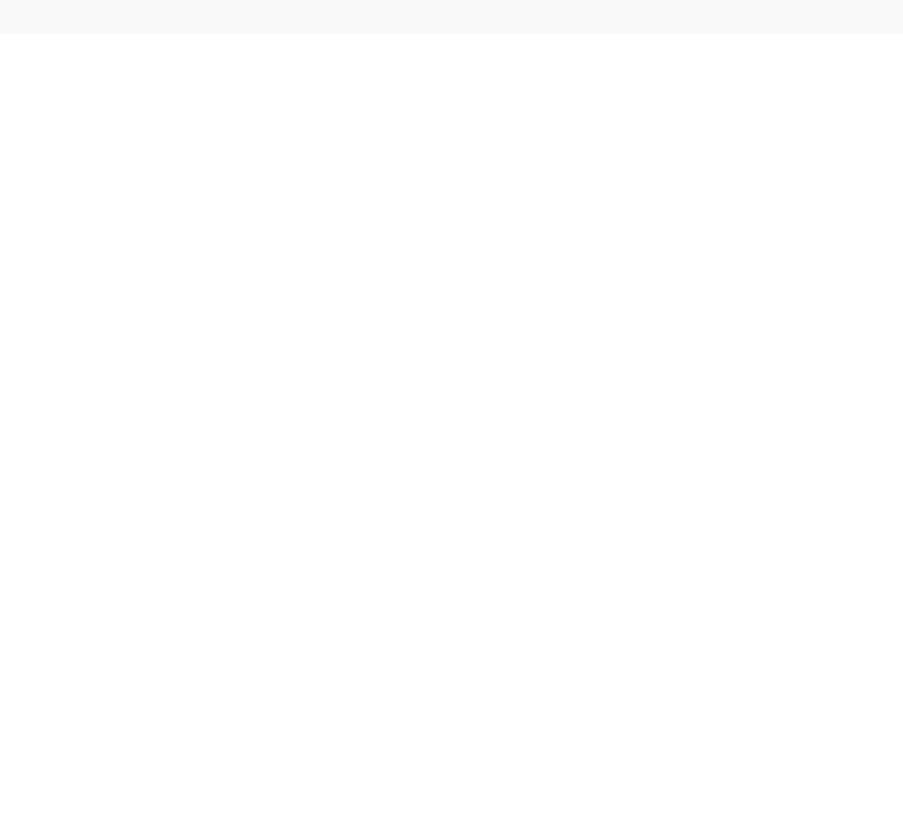
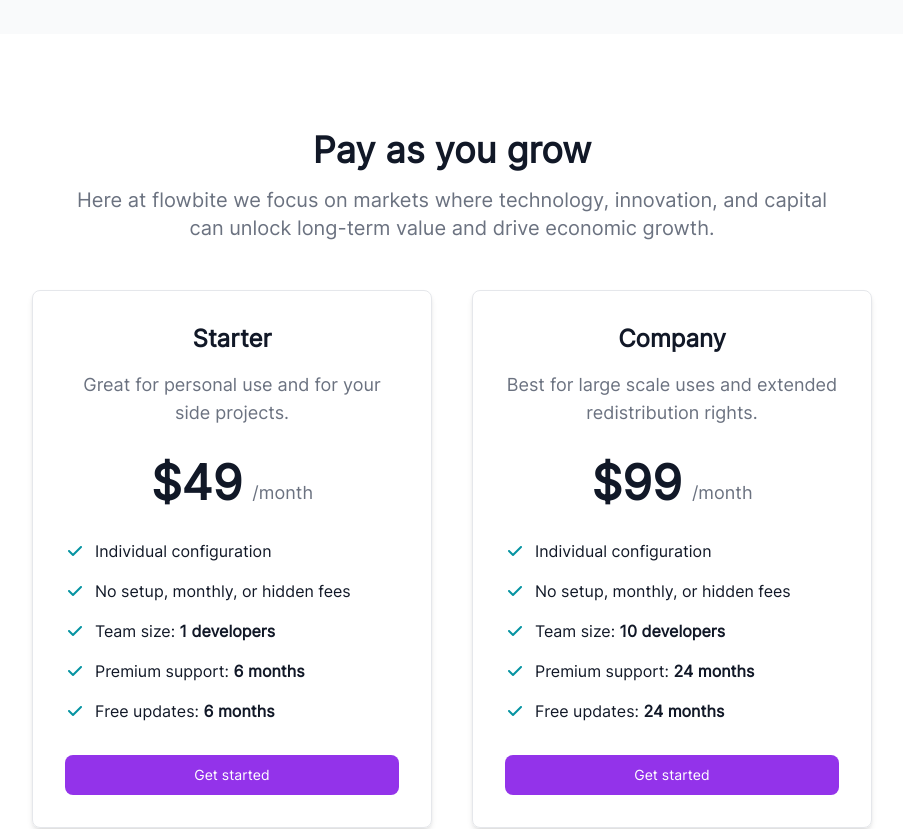
Before and after one commit to nomaan-07/Landwind-React, a React (Vite) app: page / in a window 1280 px wide. Shown: the part 3420-4249 px from the top of the page, without its empty margins (188-1091 px from the left). Before the commit the page ends 3454 px from the top, so only its background shows below. Built offline with nearby package versions, Linux system fonts and the light colour scheme.

Commit message:
Feat: Pricing Section Complete

```diff
--- /dev/null
+++ b/src/components/home-page/pricing/Pricing.jsx
@@ -0,0 +1,19 @@
+import SectionCaption from "../../../ui/SectionCaption";
+import SectionTitle from "../../../ui/SectionTitle";
+import PricingCards from "./PricingCards";
+
+function Pricing() {
+  return (
+    <section className="container my-16 md:my-20 lg:my-24">
+      <SectionTitle className="text-center">Pay as you grow</SectionTitle>
+      <SectionCaption className="mx-auto mt-4 max-w-[768px] text-center">
+        Here at flowbite we focus on markets where technology, innovation, and
+        capital can unlock long-term value and drive economic growth.
+      </SectionCaption>
+
+      <PricingCards />
+    </section>
+  );
+}
+
+export default Pricing;
--- /dev/null
+++ b/src/components/home-page/pricing/PricingCards.jsx
@@ -0,0 +1,78 @@
+import Button from "../../../ui/Button";
+import PricingInfoList from "./PricingInfoList";
+
+const cards = [
+  {
+    id: 1,
+    title: "Starter",
+    caption: "Great for personal use and for your side projects.",
+    price: 49,
+    period: "month",
+    infos: [
+      { id: 1, title: "Individual configuration", caption: "" },
+      { id: 2, title: "No setup, monthly, or hidden fees", caption: "" },
+      { id: 3, title: "Team size", caption: "1 developers" },
+      { id: 4, title: "Premium support", caption: "6 months" },
+      { id: 5, title: "Free updates", caption: "6 months" },
+    ],
+  },
+  {
+    id: 2,
+    title: "Company",
+    caption: "Best for large scale uses and extended redistribution rights.",
+    price: 99,
+    period: "month",
+    infos: [
+      { id: 1, title: "Individual configuration", caption: "" },
+      { id: 2, title: "No setup, monthly, or hidden fees", caption: "" },
+      { id: 3, title: "Team size", caption: "10 developers" },
+      { id: 4, title: "Premium support", caption: "24 months" },
+      { id: 5, title: "Free updates", caption: "24 months" },
+    ],
+  },
+  {
+    id: 3,
+    title: "Enterprise",
+    caption: "Best for large scale uses and extended redistribution rights.",
+    price: 499,
+    period: "month",
+    infos: [
+      { id: 1, title: "Individual configuration", caption: "" },
+      { id: 2, title: "No setup, monthly, or hidden fees", caption: "" },
+      { id: 3, title: "Team size", caption: "100+ developers" },
+      { id: 4, title: "Premium support", caption: "36 months" },
+      { id: 5, title: "Free updates", caption: "36 months" },
+    ],
+  },
+];
+function PricingCards() {
+  return (
+    <div className="mt-8 flex flex-wrap items-center justify-center gap-6 md:mt-10 md:gap-8 lg:mt-12 lg:gap-10 2xl:gap-14">
+      {cards.map((card) => (
+        <div
+          className="w-[300px] rounded-lg border border-gray-200 p-4 shadow-md md:w-[360px] md:p-6 lg:w-[400px] lg:p-8"
+          key={card.id}
+        >
+          <h3 className="text-center text-xl font-semibold lg:text-2xl">
+            {card.title}
+          </h3>
+          <p className="mt-4 text-center text-gray-500 md:text-lg">
+            {card.caption}
+          </p>
+          <div className="my-4 flex items-center justify-center gap-2.5 md:my-6 lg:my-8">
+            <span className="text-3xl font-extrabold leading-none md:text-4xl lg:text-5xl">
+              ${card.price}
+            </span>
+            <span className="self-end font-medium text-gray-500 md:text-lg">
+              /{card.period}
+            </span>
+          </div>
+          <PricingInfoList infos={card.infos} />
+          <Button type="card">Get started</Button>
+        </div>
+      ))}
+    </div>
+  );
+}
+
+export default PricingCards;
--- /dev/null
+++ b/src/components/home-page/pricing/PricingInfoList.jsx
@@ -0,0 +1,25 @@
+import Icon from "../../../ui/Icon";
+
+function PricingInfoList({ infos }) {
+  return (
+    <ul className="mb-4 space-y-4 text-sm md:mb-8 md:text-base lg:mb-8">
+      {infos.map((item) => (
+        <li className="flex items-center gap-2.5" key={item.id}>
+          <Icon className="size-5" icon="check" />
+          <span>
+            {item.title}
+
+            {item.caption !== "" && (
+              <>
+                <span>: </span>
+                <span className="font-semibold">{item.caption}</span>
+              </>
+            )}
+          </span>
+        </li>
+      ))}
+    </ul>
+  );
+}
+
+export default PricingInfoList;
--- a/src/pages/HomePage.jsx
+++ b/src/pages/HomePage.jsx
@@ -1,6 +1,7 @@
 import FeaturesSections from "../components/home-page/features-section/FeaturesSections";
 import Hero from "../components/home-page/hero/Hero";
 import Logos from "../components/home-page/logos/Logos";
+import Pricing from "../components/home-page/pricing/Pricing";
 import SocialProof from "../components/home-page/social-proof/SocialProof";
 import Testimony from "../components/home-page/testimony/Testimony";
 
@@ -12,6 +13,7 @@
       <FeaturesSections />
       <SocialProof />
       <Testimony />
+      <Pricing />
     </main>
   );
 }
--- a/src/ui/Button.jsx
+++ b/src/ui/Button.jsx
@@ -1,5 +1,5 @@
 function Button({ type, children }) {
-  // Types: primary - small - secondary - cart
+  // Types: primary - small - secondary - card
   const baseStyles =
     "rounded-lg font-medium text-center transition-colors delay-75 duration-150 cursor-default md:cursor-pointer";
   const mainStyles = `${baseStyles} bg-purple-600 text-white md:hover:bg-purple-700`;
@@ -8,7 +8,7 @@
     primary: `${mainStyles} px-5 py-3`,
     secondary: `${baseStyles} px-5 py-3 border border-gray-200 md:hover:bg-gray-100`,
     small: `${mainStyles} px-3 py-2 text-sm`,
-    cart: `${mainStyles} w-full py-2.5 text-sm`,
+    card: `${mainStyles} w-full py-2.5 text-sm`,
   };
 
   return <button className={combinedStyles[type]}>{children}</button>;
```
